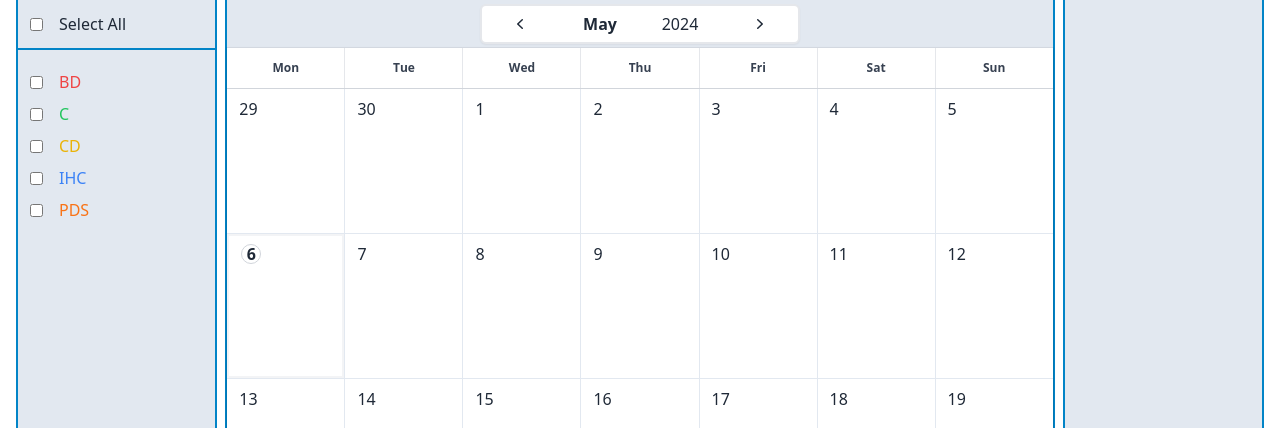
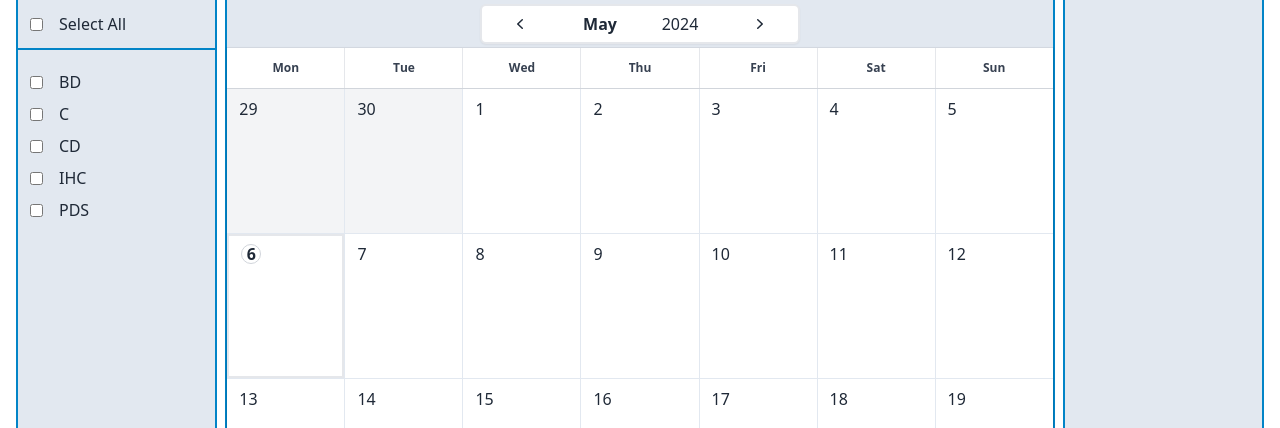
Before and after one commit to pedropintoo/CalendarSyncUA, a React (Vite) app: page / in a window 1280 px wide. Shown: the part 148-576 px from the top of the page. Built offline with nearby package versions, Linux system fonts and the light colour scheme.

Commit message:
change tags

```diff
--- a/src/components/MainStructure.tsx
+++ b/src/components/MainStructure.tsx
@@ -3,19 +3,7 @@ import React, { useState } from 'react';
 import Filter from "./filter/Filter";
 import Tasks from "./tasks/Tasks";
 import { StructureContext } from "./contexts/StructureContext";
-
-interface EventICSProps {
-    id: string;
-    title: string;
-    startDate: Date;
-    endDate: Date;
-    description?: string;
-    location?: string;
-    rawData: string; // raw ics data
-    tagName: string;
-    tagColor: string;
-}
-
+import { EventICSProps } from "./contexts/StructureContext";
 
 function MainStructure() {
 
@@ -47,18 +35,18 @@ function MainStructure() {
         LOCATION:Office
         END:VEVENT
         END:VCALENDAR`;
-        handleAddEvent({id: "1", title: "Meeting", startDate: new Date("2024-05-06T10:00:00Z"), endDate: new Date("2024-05-06T12:00:00Z"), description: "Meeting with the team", location: "Office", rawData: rawData, tagName: "BD", tagColor: tags.BD[1]});
-        handleAddEvent({id: "2", title: "Meeting", startDate: new Date("2024-05-08T10:00:00Z"), endDate: new Date("2024-05-08T12:00:00Z"), description: "Meeting with the team", location: "Office", rawData: rawData, tagName: "IHC", tagColor: tags.IHC[1]});
-        handleAddEvent({id: "3", title: "Meeting", startDate: new Date("2024-05-10T10:00:00Z"), endDate: new Date("2024-05-10T12:00:00Z"), description: "Meeting with the team", location: "Office", rawData: rawData, tagName: "CD", tagColor: tags.CD[1]});
+        handleAddEvent({id: "1", title: "Meeting", startDate: new Date("2024-05-06T10:00:00Z"), endDate: new Date("2024-05-06T12:00:00Z"), description: "Meeting with the team", location: "Office", rawData: rawData, tagName: "BD"});
+        handleAddEvent({id: "2", title: "Meeting", startDate: new Date("2024-05-08T10:00:00Z"), endDate: new Date("2024-05-08T12:00:00Z"), description: "Meeting with the team", location: "Office", rawData: rawData, tagName: "IHC"});
+        handleAddEvent({id: "3", title: "Meeting", startDate: new Date("2024-05-10T10:00:00Z"), endDate: new Date("2024-05-10T12:00:00Z"), description: "Meeting with the team", location: "Office", rawData: rawData, tagName: "CD"});
 
     }
 
     const tags = {
-        "BD": ["text-red-500", "bg-red-500"],
-        "C": ["text-green-500", "bg-green-500"],
-        "CD": ["text-yellow-500", "bg-yellow-500"],
-        "IHC": ["text-blue-500", "bg-blue-500"],
-        "PDS": ["text-orange-500", "bg-orange-500"]
+        "BD": "red-500",
+        "C": "green-500",
+        "CD": "yellow-500",
+        "IHC": "blue-500",
+        "PDS": "orange-500"
     }
 
     return (
--- a/src/components/calendar/Calendar.tsx
+++ b/src/components/calendar/Calendar.tsx
@@ -1,5 +1,5 @@
 import React, { useState } from 'react';
-import Event from './Event';
+import CalendarEvent from './CalendarEvent';
 import Modal from './Import'
 import { useStructureContext } from '../contexts/StructureContext';
 import { CalendarContext, useCalendarContext } from '../contexts/CalendarContext';
@@ -153,22 +153,26 @@ const Day = ({ date }: { date: Date }) => {
 
     // Filter events that has: startEvent <= currentDate <= endEvent
     const events = SC.filteredEventsICS.filter(event => {
-        return event.startDate.getDate() == date.getDate();
+        const start = new Date(event.startDate.getFullYear(), event.startDate.getMonth(), event.startDate.getDate());
+        const end = new Date(event.endDate.getFullYear(), event.endDate.getMonth(), event.endDate.getDate());
+
+        return start <= date && date <= end;
     });
+
+    // Sorted by hour
+    events.sort((a, b) => a.startDate == b.startDate ? 0 : a.startDate < b.startDate ? -1 : 1);
 
     const isMonth = date.getMonth() == CC.currentMonthIndex;
 
     return (
         <>
             <div
-                className={`relative px-3 py-2 cursor-pointer h-36 ${isToday ? 'border-2 border-gray-100' : ''} bg-white ${isMonth? '': 'bg-gray-100'}`}
+                className={`relative px-3 py-2 cursor-pointer h-36 ${isToday ? 'border-2 border-black-100' : ''}  ${isMonth? 'bg-white': 'bg-gray-100'}`}
                 onClick={handleDayClick}
             >
                 <p className={`${isToday ? 'flex items-center justify-center font-semibold border border-gray-300 rounded-full w-5 h-5' : ''}`}>{currentDayOfMonth}</p>
                 <div>
-                    {events.map((event, index) => (
-                        <Event handleEvent={() => { console.log("Event") }} color={event.tagColor} name={event.title} />
-                    ))}
+                    {events.map((event) => (<CalendarEvent event={event}/>))}
                 </div>
             </div>
         </>
--- /dev/null
+++ b/src/components/calendar/CalendarEvent.tsx
@@ -0,0 +1,15 @@
+import { EventICSProps, useStructureContext } from '../contexts/StructureContext';
+
+function CalendarEvent({event}: {event: EventICSProps}){
+    const SC = useStructureContext();
+
+    const color = SC.tags[event.tagName];
+    return (
+        <div
+        className={`bg-${color} text-white rounded`}>
+            <h1>{event.title}</h1>
+        </div>
+    );
+}
+
+export default CalendarEvent;
--- a/src/components/calendar/Event.tsx
+++ b/src/components/calendar/Event.tsx
@@ -1,9 +1,15 @@
-function Event({handleEvent, color, name}: {handleEvent: () => void, color: string, name: string}){
+import { EventICSProps, useStructureContext } from "../contexts/StructureContext";
+
+function Event({handleEvent, event}: {handleEvent: () => void,  event: EventICSProps}){
+    const SC = useStructureContext();
+
+    const color = SC.tags[event.tagName];
+
     return (
         <div
-        className={`${color} text-white p-2 rounded-lg m-1 cursor-pointer`}
+        className={`bg-${color} text-white p-2 rounded-lg m-1 cursor-pointer`}
         onClick={handleEvent}>
-            <h1>{name}</h1>
+            <h1>{event.title}</h1>
         </div>
     );
 }
--- a/src/components/contexts/StructureContext.tsx
+++ b/src/components/contexts/StructureContext.tsx
@@ -1,4 +1,4 @@
-import {useState, createContext} from 'react';
+import {createContext} from 'react';
 import React from 'react';
 
 export interface EventICSProps {
@@ -10,7 +10,6 @@ export interface EventICSProps {
     location?: string;
     rawData: string; // raw ics data
     tagName: string;
-    tagColor: string;
 }
 
 export interface StructureContextType {
@@ -18,15 +17,15 @@ export interface StructureContextType {
     setAllEventsICS: (events: EventICSProps[]) => void;
     filteredEventsICS: EventICSProps[];
     setFilteredEventsICS: (events: EventICSProps[]) => void;
-    tags: { [key: string]: string[] };
+    tags: { [key: string]: string };
 }
 
 // Initialize the context with default values, including the tags object
 export const StructureContext = createContext<StructureContextType>({
     allEventsICS: [],
-    setAllEventsICS: (events: EventICSProps[]) => {},
+    setAllEventsICS: (_: EventICSProps[]) => {},
     filteredEventsICS: [],
-    setFilteredEventsICS: (events: EventICSProps[]) => {},
+    setFilteredEventsICS: (_: EventICSProps[]) => {},
     tags: {}
 });
 
--- a/src/components/filter/Filter.tsx
+++ b/src/components/filter/Filter.tsx
@@ -51,7 +51,7 @@ function Filter() {
           <input type="checkbox" id="selectAll" className="mr-2 ml-3" checked={selectAll} onChange={handleSelectAll} />
           <label htmlFor="selectAll" className="text-bg text-black-500 ml-2">Select All</label>
         </div>
-        {Object.entries(SC.tags).map(([tagName, colorClass]) => (
+        {Object.entries(SC.tags).map(([tagName]) => (
           <div className="flex items-center mb-2">
             <input
               type="checkbox"
@@ -60,7 +60,7 @@ function Filter() {
               checked={selectedTags[tagName] || false}
               onChange={() => handleTagCheckboxChange(tagName)}
             />
-            <label htmlFor={tagName} className={`text-bg ${colorClass[0]} ml-2`}>
+            <label htmlFor={tagName} className={`text-bg text-${SC.tags[tagName]} ml-2`}>
               {tagName}
             </label>
           </div>
--- a/src/components/tasks/Tasks.tsx
+++ b/src/components/tasks/Tasks.tsx
@@ -13,7 +13,7 @@ function Tasks() {
                 <div>
                     {/* Aqui você pode mapear os eventos filtrados e renderizar a informação desejada */}
                     {SC.filteredEventsICS.map((event, index) => (
-                        <Event handleEvent={()=>{console.log("Event")}} color={event.tagColor} name={event.title} />
+                        <Event handleEvent={()=>{console.log("Event")}} event={event} />
                     ))}
                 </div>
             </div>
```
